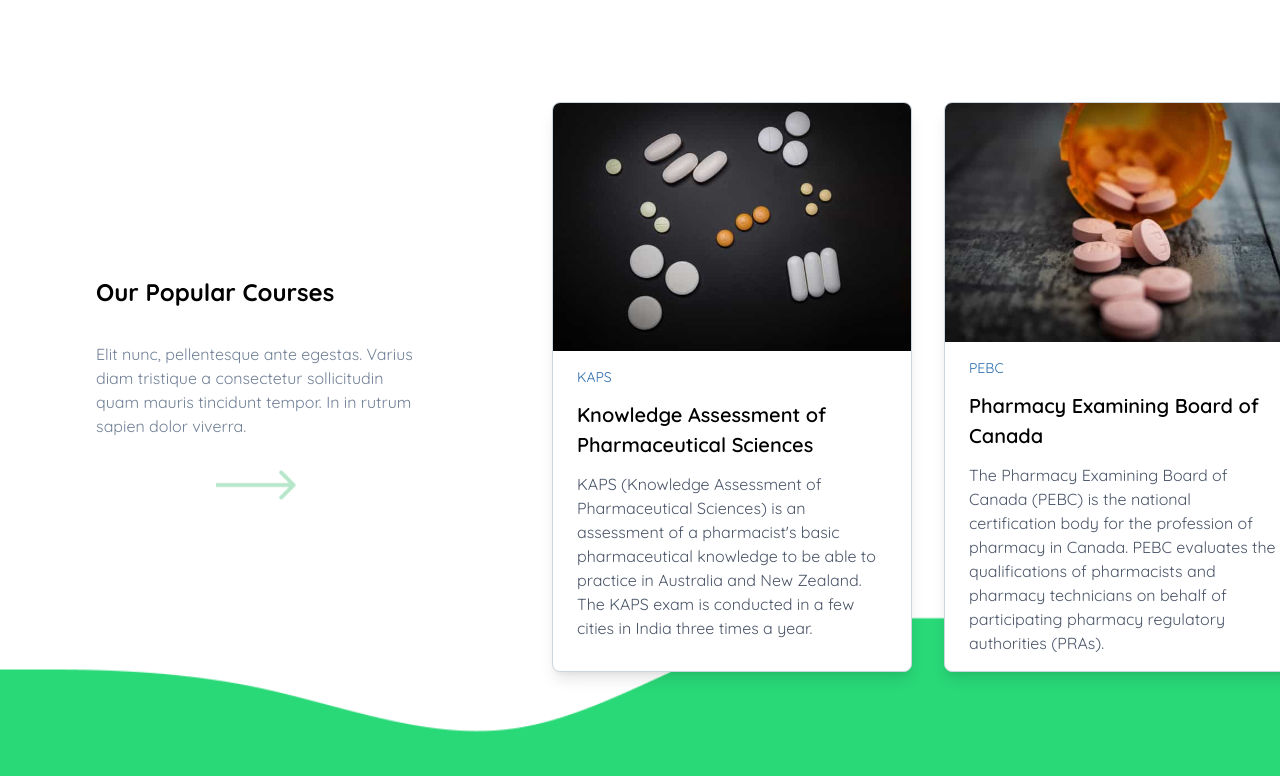
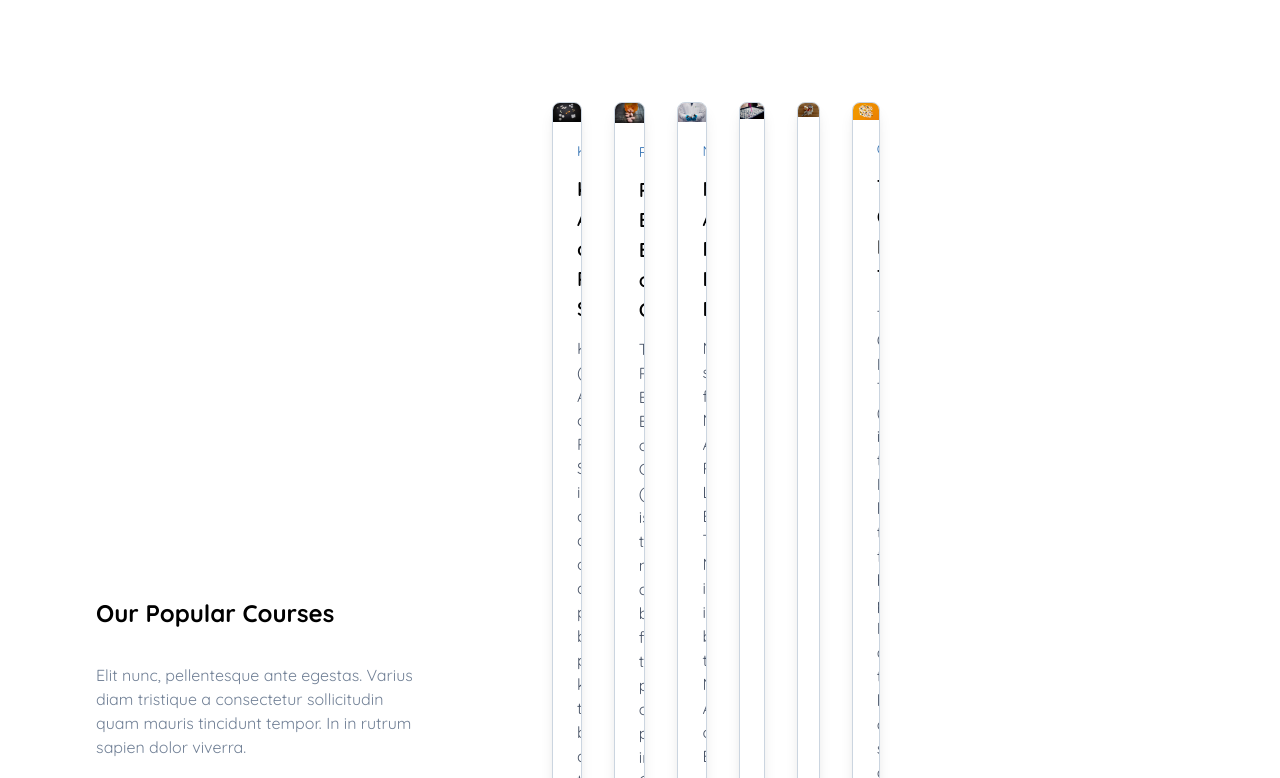
Before and after one commit to dheeraj-murali/zeal-academy, a React (Create React App) app: page / in a window 1280 px wide. Shown: the part 802-1580 px from the top of the page. Built offline with nearby package versions, Linux system fonts and the light colour scheme.

Commit message:
refactor(alt): dynamic alt prop
- updated styles for consitancy

```diff
--- a/src/components/CourseCard/index.tsx
+++ b/src/components/CourseCard/index.tsx
@@ -3,18 +3,15 @@
 export const CourseCard = (props: CourseCardProps) => {
 	const { course } = props;
 	return (
-		<div
-			className='min-w-full mx-4 rounded-lg border border-gray-400 overflow-hidden shadow-lg bg-white'
-			// style={{ minWidth: '24rem' }}
-		>
+		<div className='mx-4 rounded-lg border border-gray-400 overflow-hidden shadow-lg bg-white h-full'>
 			<img
 				className='w-full'
 				src={course.image}
-				alt='Sunset in the mountains'
+				alt={`${course.title}`}
 			/>
 			<div className='space-y-3 px-6 py-4'>
-				<p className='text-blue-700 text-sm'>{course.span}</p>
-				<div className='font-semibold text-xl mb-2'>{course.title}</div>
+				<span className='text-blue-700 text-sm'>{course.span}</span>
+				<h3 className='font-semibold text-xl mb-2'>{course.title}</h3>
 				<p className='text-gray-700 text-base'>{course.description}</p>
 			</div>
 		</div>
```
